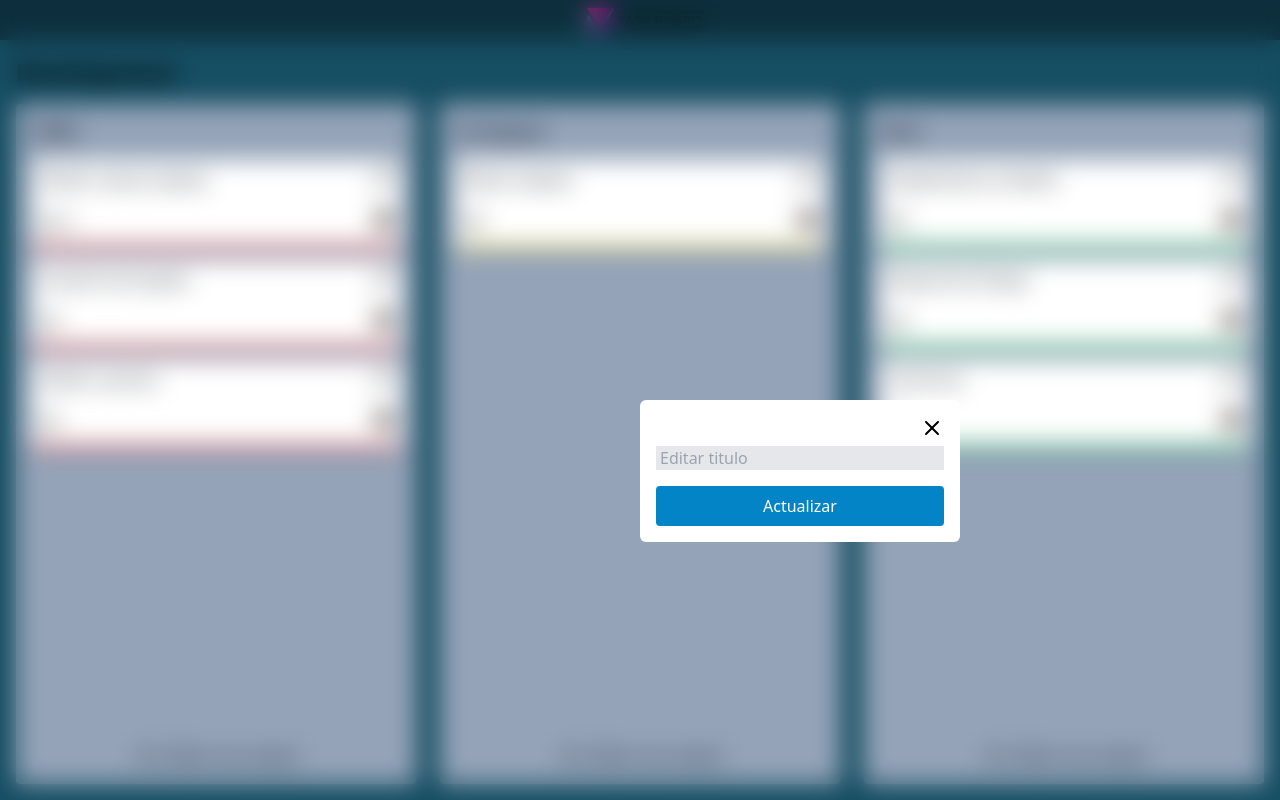
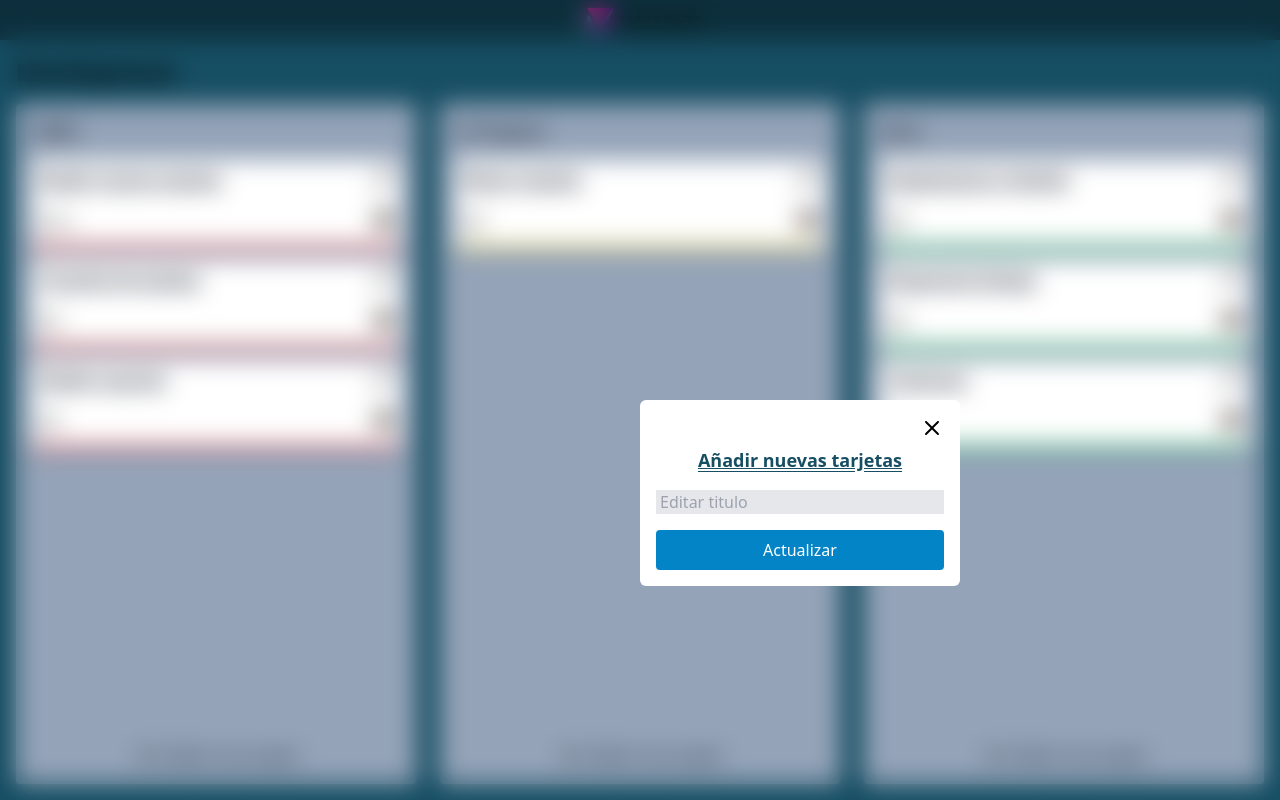
Before and after one commit to MauricioLaratro/task-board-next.js-tailwind.css, a Next.js app: page / in a window 1280 px wide. Both pictures are taken after a click on the button 382 px from the left and 181 px from the top of the page. Built offline with nearby package versions, Linux system fonts and the light colour scheme.

Commit message:
Añadimos el current title de la card al modal de edicion y lo volvimos dinamico, a medida que escribirmos en el input se refleja en el h2 del modal

```diff
--- a/components/card.js
+++ b/components/card.js
@@ -44,9 +44,6 @@ function Card({ title, user, comments = [], id, cardId, setDragged, listId, upda
     updateCardTitle(listId, cardId, editedTitle);
   }, [editedTitle]);
 
-
-
-
   return (
     <div
       draggable
@@ -54,11 +51,11 @@ function Card({ title, user, comments = [], id, cardId, setDragged, listId, upda
       className={`shadow flex flex-col gap-4 p-2 text-gray-900 bg-white rounded-sm card ${shadowClass}`}
     >
       <div className="flex justify-between">
-        <p>
+        <p className="font-semibold underline">
           {editedTitle}
         </p>
         <span>
-          <PortalExample onTitleEdit={handleTitleEdit}/>
+          <PortalExample onTitleEdit={handleTitleEdit} title={title}/>
         </span>
       </div>
       <div className="flex justify-between">
--- a/components/modal.js
+++ b/components/modal.js
@@ -1,8 +1,9 @@
-import { useRef } from "react";
+import { useRef, useState } from "react";
 import Image from "next/image";
 
-export default function ModalContent({ onClose, onTitleEdit  }) {
+export default function ModalContent({ onClose, onTitleEdit, title }) {
     const form = useRef(null)
+    const [newTitle, setNewTitle] = useState(title); // Inicializa el estado con el título actual
 
     function handleSubmit(event) {
         event.preventDefault();
@@ -14,6 +15,12 @@ export default function ModalContent({ onClose, onTitleEdit  }) {
         onClose();
       }
 
+    // Manejador de cambios en el input para actualizar el estado newTitle
+    const handleTitleChange = (e) => {
+    setNewTitle(e.target.value);
+    };
+
+
     return (
         <div className="fixed inset-0 z-10 modal-container backdrop-blur-md">
             <div className="fixed p-4 bg-white rounded-md w-80 text-end modal top-1/2 left-1/2">
@@ -21,7 +28,8 @@ export default function ModalContent({ onClose, onTitleEdit  }) {
                     <Image src="/close.svg" alt="" width="24" height="24" />
                 </button>
                 <form className="flex flex-col gap-4" ref={form} action="" onSubmit={handleSubmit}>
-                    <input className="px-1 text-black bg-gray-200" type="text" name="newTitle" placeholder="Editar titulo"/>
+                    <h2 className="text-lg font-bold text-center underline decoration-double text-cyan-900">{newTitle}</h2>
+                    <input className="px-1 text-black bg-gray-200" autoComplete="off" type="text" name="newTitle" placeholder="Editar titulo" onChange={handleTitleChange}/>
                     <button className="p-2 text-white rounded bg-sky-600">Actualizar</button>
                 </form>
             </div>
--- a/components/portal.js
+++ b/components/portal.js
@@ -3,7 +3,7 @@ import { useState } from 'react';
 import { createPortal } from 'react-dom';
 import ModalContent from './modal.js';
 
-export default function PortalExample({ onTitleEdit  }) {
+export default function PortalExample({ onTitleEdit, title }) {
   const [showModal, setShowModal] = useState(false);
   return (
     <>
@@ -11,7 +11,7 @@ export default function PortalExample({ onTitleEdit  }) {
         <Image src="/edit.svg" width={20} height={20} alt="Boton para editar titulo"/>
       </button>
       {showModal && createPortal(
-        <ModalContent onClose={() => setShowModal(false)} onTitleEdit={onTitleEdit}/>,
+        <ModalContent onClose={() => setShowModal(false)} onTitleEdit={onTitleEdit} title={title}/>,
         document.getElementById('new-DOM-node')
       )}
     </>
```
